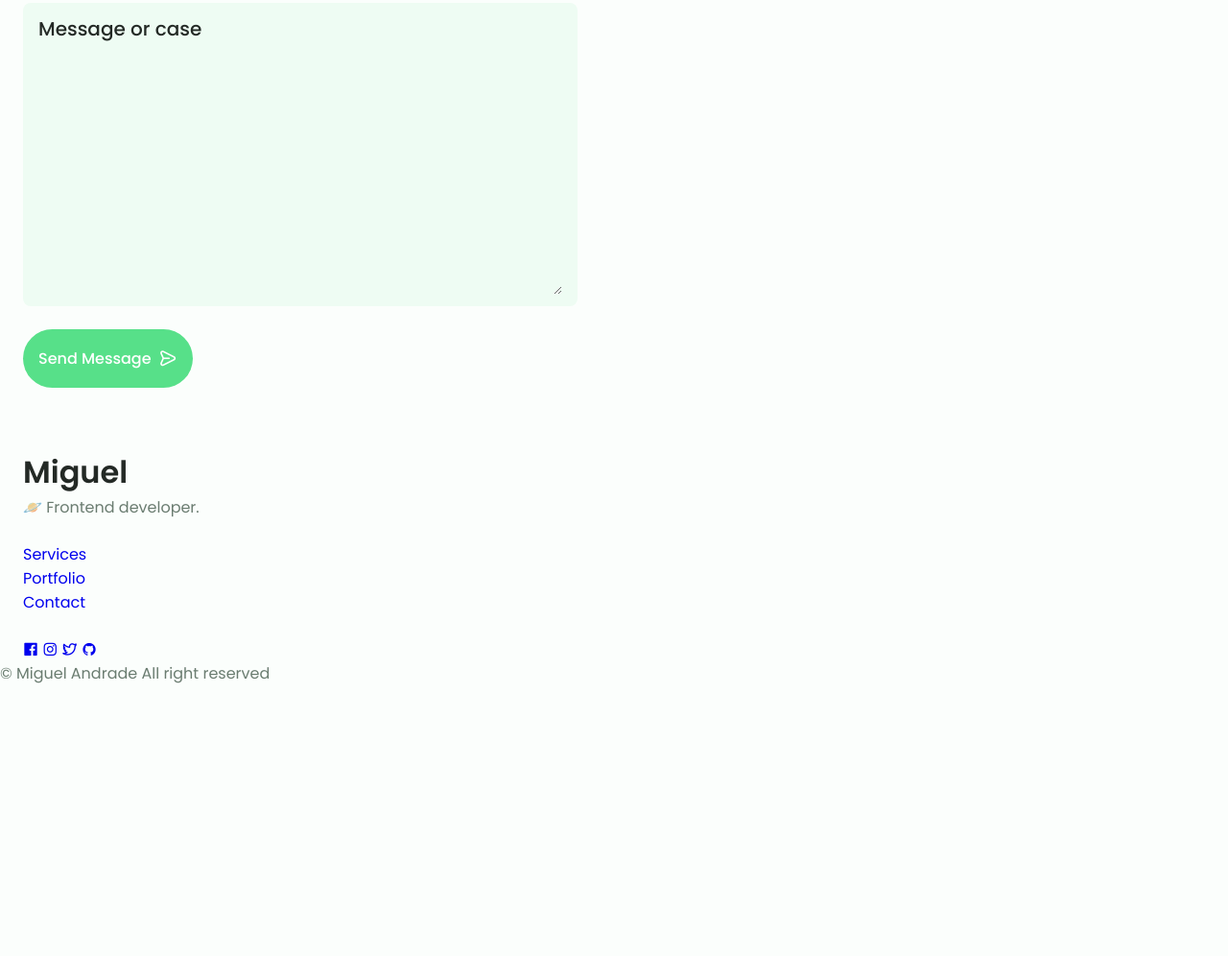
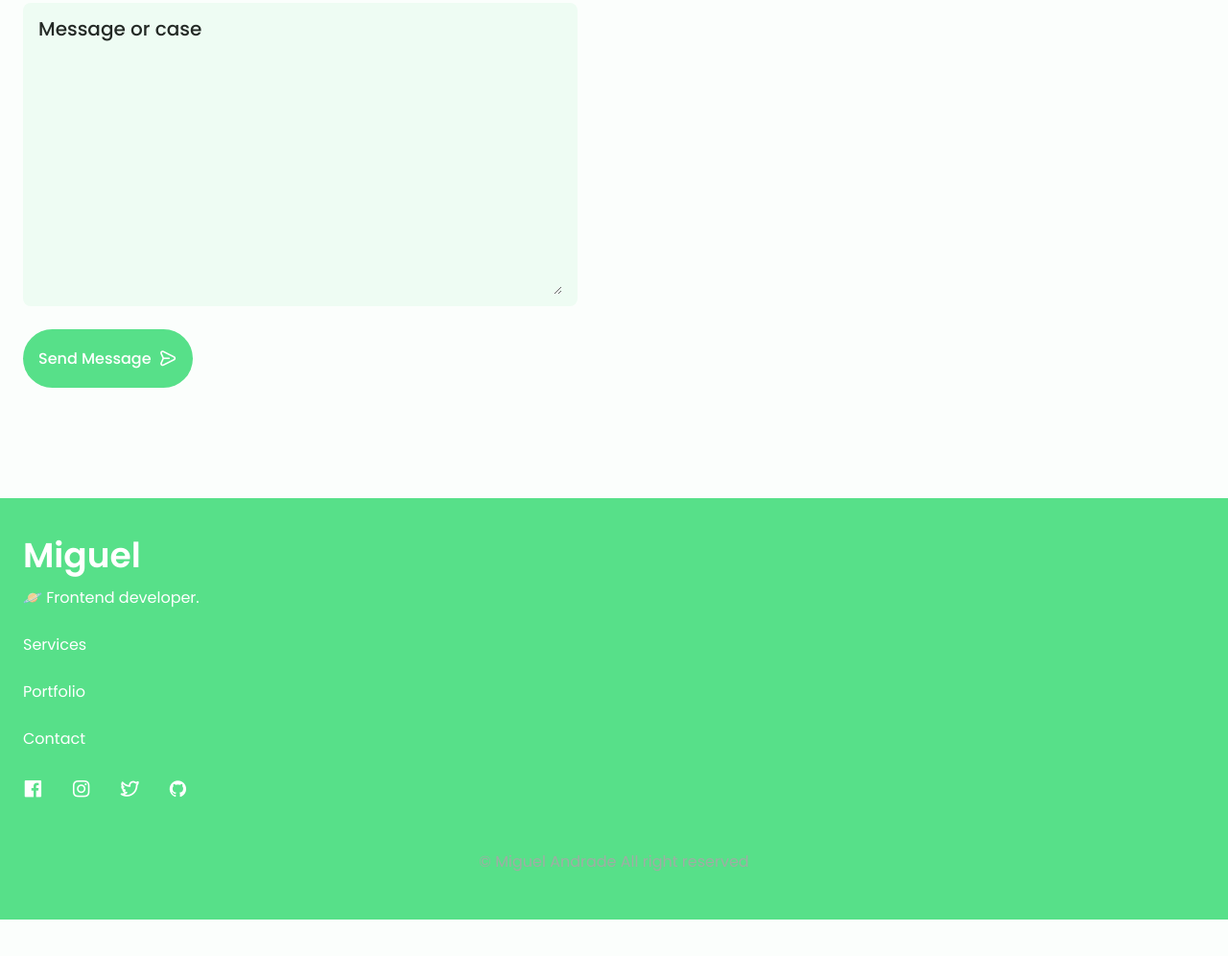
Before and after one commit to Mike-std-cpu/My-blogmk, a website: page index.html in a window 1280 px wide. Shown: the part 4610-5606 px from the top of the page at 96% size. Before the commit the page ends 5372 px from the top, so only its background shows below. Drawn offline with nearby package versions, Linux system fonts and the light colour scheme.

Commit message:
Styles in footer added

```diff
--- a/css/style.css
+++ b/css/style.css
@@ -783,3 +783,55 @@
         font-size: var(--small-font-size);
         color: var(--title-color);
     }
+
+    /* Footer */
+    .footer{
+        padding-top: 3.2rem;
+    }
+
+    .footer__bg{
+        background-color: var(--first-color-seocnd);
+        padding: 2rem 0 3rem;
+    }
+
+    .footer__title{
+        font-size: var(--h1-font-size);
+        margin-bottom: var(--mb-0-25) ;
+    }
+
+    .footer__subtitle{
+        font-size: var(--small-font-size);
+    }
+
+    .footer__links{
+        display: flex;
+        flex-direction: column;
+        row-gap: 1.5rem;
+    }
+
+    .footer__link:hover{
+        color: var(--first-color-lighter);
+    }
+
+    .footer__social{
+        font-size: 1.30rem;
+        margin-right: var(--mb--1-5);
+    }
+
+    .footer__social:hover{
+        color: var(--first-color-lighter);
+    }
+
+    .footer__copy{
+        font-size: var(--small-font-size);
+        text-align: center;
+        color: var(--text-color-light);
+        margin-top: var(--mb-3);
+    }
+
+    .footer__title,
+    .footer__subtitle,
+    .footer__link,
+    .footer__social{
+        color: #fff;
+    }
```
